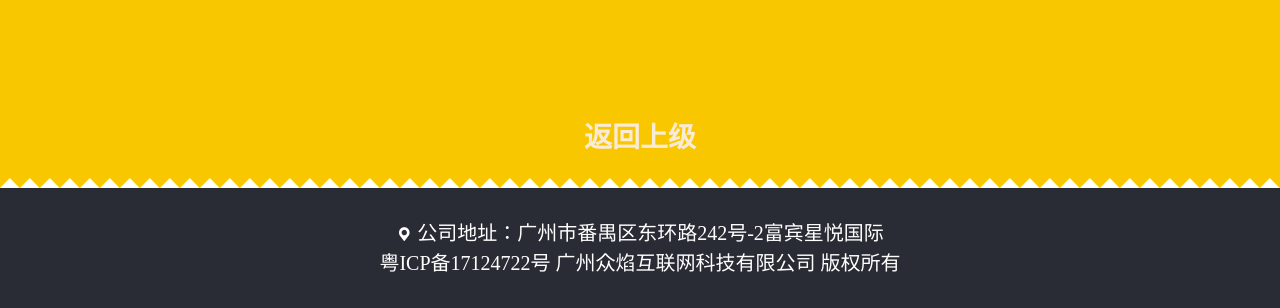
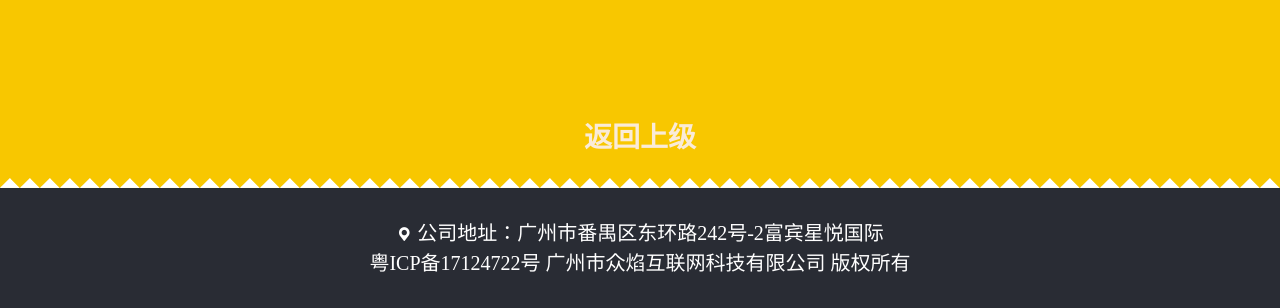
Before and after one commit to wojiaosdd/zhiliao, a plain HTML site: page gzzy/kgjh.html in a window 1280 px wide. Shown: the part 1822-2130 px from the top of the page. Drawn offline with Linux system fonts and the light colour scheme.

Commit message:
Update kgjh.html

```diff
--- a/gzzy/kgjh.html
+++ b/gzzy/kgjh.html
@@ -87,7 +87,7 @@
 		<footer>
 			<ul>
 				<li><i class="iconfont icon-dingwei "></i> 公司地址：广州市番禺区东环路242号-2富宾星悦国际</li>
-				<li>粤ICP备17124722号   广州众焰互联网科技有限公司 版权所有</li>
+				<li>粤ICP备17124722号   广州市众焰互联网科技有限公司 版权所有</li>
 			</ul>
 
 		</footer>
```
